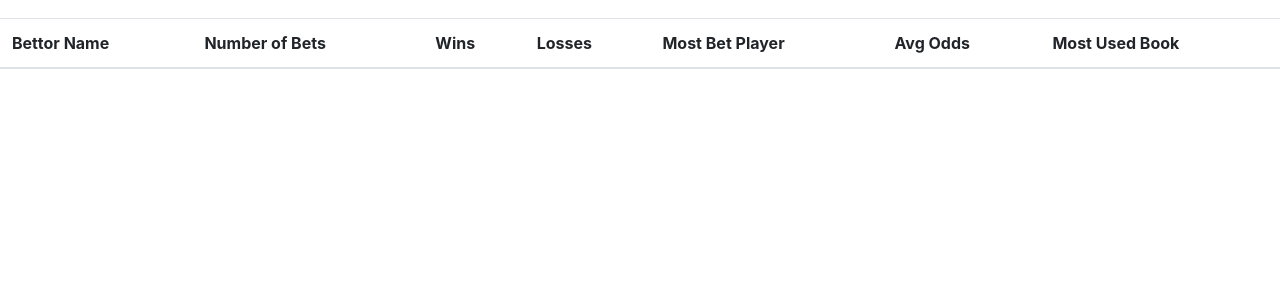
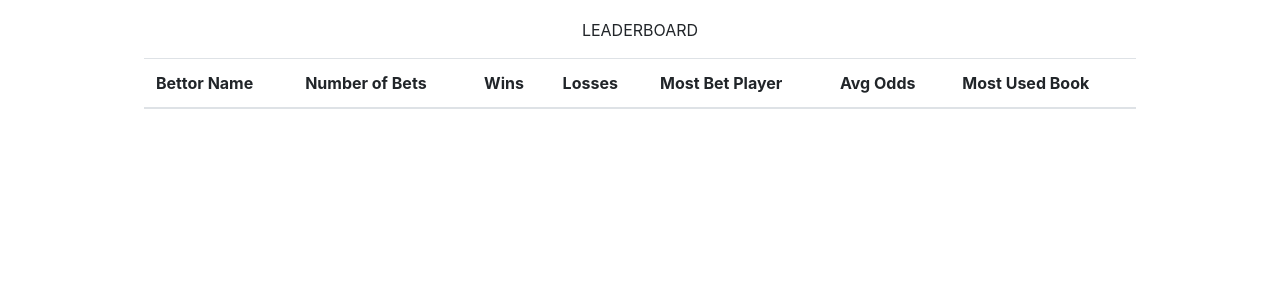
Before and after one commit to Daniel-Higgins/mlb-prop-bet-tracker, a Flask app: page /leaderboard in a window 1280 px wide. Shown: the part 54-354 px from the top of the page. Run offline with Flask 3, Linux system fonts and the light colour scheme; data that the repository does not hold is empty; some libraries are stand-ins or nearby versions.

```diff
--- a/static/styles.css
+++ b/static/styles.css
@@ -84,3 +84,13 @@ body {
 .button-container {
     z-index: 2;  /* Higher z-index */
 }
+
+#leaderboardTable {
+    margin: 0 auto; /* Center the table */
+    width: 80%; /* Adjust this to control the table width */
+}
+
+.container-wrapper {
+        padding-left: 20px;  /* Adjust the value as needed */
+        padding-right: 20px; /* Adjust the value as needed */
+}
--- a/templates/leaderboard_data.html
+++ b/templates/leaderboard_data.html
@@ -18,7 +18,10 @@
         <a href="/account">Account</a>
     </div>
     <br><br><br>
+
+    <div class="container-wrapper ">
         <table id="leaderboardTable" class="table">
+            <p class="text-center">LEADERBOARD</p>
             <thead>
                 <tr>
                     <th onclick="sortTable(0)">Bettor Name</th>
@@ -34,6 +37,7 @@
             <!-- Data will be populated here -->
             </tbody>
         </table>
+    </div>
 
     <script src="https://ajax.googleapis.com/ajax/libs/jquery/3.5.1/jquery.min.js"></script>
     <script src="/static/leaderboard.js"></script>
```
Lines whose indentation alone changed are shown as unchanged.
